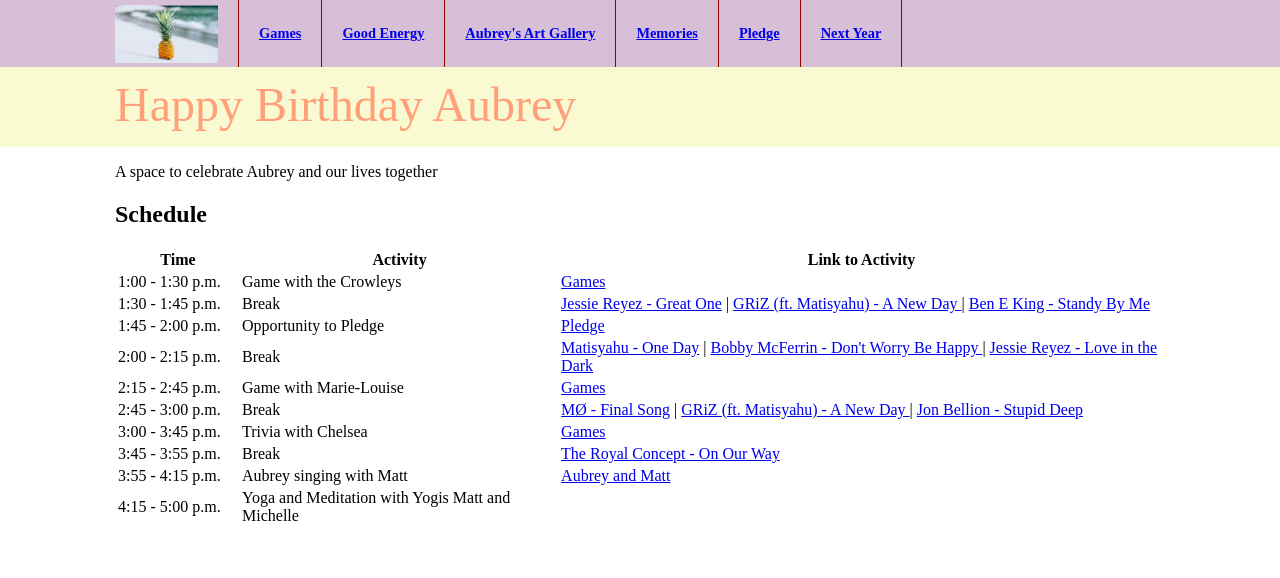
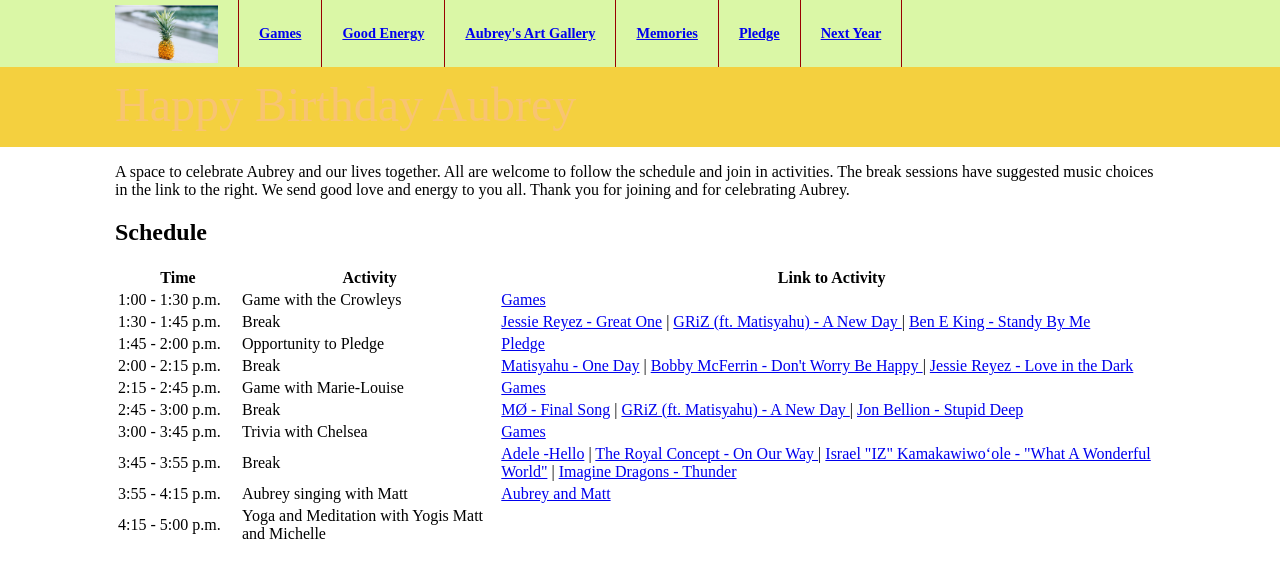
Before and after one commit to chelseaconard/aubreyparty, a PHP site: page / in a window 1280 px wide. Shown: the top 578 px of the page. Run offline with PHP 8.4, Linux system fonts and the light colour scheme.

Commit message:
color changes

```diff
--- a/css/main.css
+++ b/css/main.css
@@ -5,14 +5,14 @@ body {
 }
 
 #topbar {
-    background-color:thistle;
+    background-color: #DAF7A6;
     width: 100%;
     height: 67px;
     color: white;
 }
 
 #titlebar {
-    background-color:lightgoldenrodyellow;
+    background-color: #f4d03f;
     width: 100%;
     height: 80px;
     color: white;
@@ -26,7 +26,7 @@ body {
 
 #titleheader {
     font-size: 3em;
-    color: lightsalmon;
+    color: #f8c471;
 
 }
 
--- a/home.html
+++ b/home.html
@@ -52,7 +52,10 @@
         <div id="schedule">
             <div class="fixedwidth">
 
-                <p class="large">A space to celebrate Aubrey and our lives together</p>
+                <p class="large">A space to celebrate Aubrey and our lives together. All are welcome to follow the schedule and join in activities. The break sessions have suggested music choices in the link to the right. We send good love and energy to you all. Thank you for joining and for celebrating Aubrey.</p>
+                <!--explain the party-->
+                <!--change the website colors-->
+                <!--look at pineapple website -->
 
             <h2>Schedule</h2>
                 <table>
@@ -64,7 +67,7 @@
                     <tr><td>2:15 - 2:45 p.m.</td><td>Game with Marie-Louise</td><td><a href="./html/games.html">Games</a></td></tr>
                     <tr><td>2:45 - 3:00 p.m.</td><td>Break</td><td><a href="https://www.youtube.com/watch?v=WUcXQ--yGWQ">MØ - Final Song</a>   |   <a href="https://www.youtube.com/watch?time_continue=52&v=Y-ZiJmDOk2c&feature=emb_title">GRiZ (ft. Matisyahu) - A New Day </a>   |   <a href="https://www.youtube.com/watch?v=EtlZV2EaZBQ"> Jon Bellion - Stupid Deep </a></td></tr>
                     <tr><td>3:00 - 3:45 p.m.</td><td>Trivia with Chelsea</td><td><a href="./html/games.html">Games</a></td></tr>
-                    <tr><td>3:45 - 3:55 p.m.</td><td>Break</td><td><a href = https://www.youtube.com/watch?v=nWyhUoxAbYI> The Royal Concept - On Our Way </a></td></tr>
+                    <tr><td>3:45 - 3:55 p.m.</td><td>Break</td><td><a href="https://www.youtube.com/watch?v=YQHsXMglC9A">Adele -Hello</a>   |   <a href = https://www.youtube.com/watch?v=nWyhUoxAbYI> The Royal Concept - On Our Way </a>   |   <a href="https://www.youtube.com/watch?v=R0xoMhCT-7A">Israel "IZ" Kamakawiwoʻole - "What A Wonderful World"</a>   |    <a href="https://www.youtube.com/watch?v=fKopy74weus"> Imagine Dragons - Thunder </a></td></tr>
                     <tr><td>3:55 - 4:15 p.m.</td><td>Aubrey singing with Matt</td><td><a href="https://docs.google.com/file/d/0B8Gx0iw8UsOzM2huTVhHYjJZbG8/preview?pli=1"> Aubrey and Matt</a>
                     <tr><td>4:15 - 5:00 p.m.</td><td>Yoga and Meditation with Yogis Matt and Michelle</td>
                 </table>
@@ -72,6 +75,7 @@
         </div>
     </div>
 
+
 <div class="clear"></div>
 
 </body>
```
